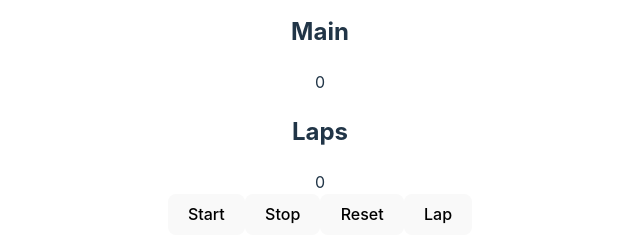
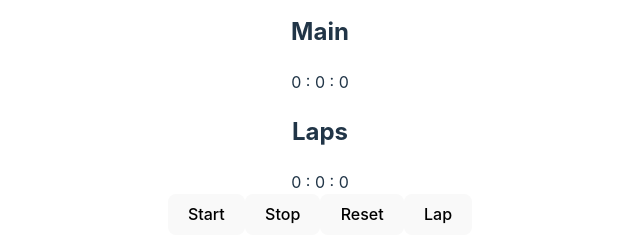
Before and after one commit to mendeczka/stopwatch-ag, a React (Vite) app: page / in a window 1280 px wide. Shown: the part 215-456 px from the top of the page, without its empty margins (320-960 px from the left). Built offline with nearby package versions, Linux system fonts and the light colour scheme.

Commit message:
Added minutes, second and milisec

```diff
--- a/src/components/TimeDisplay/TimeDisplay.tsx
+++ b/src/components/TimeDisplay/TimeDisplay.tsx
@@ -1,10 +1,15 @@
 import {TimeDisplayProps} from "../../types/time.ts";
 
 export const TimeDisplay = ({label, time}: TimeDisplayProps) => {
+
+    const minutes = Math.floor(time / 60000);
+    const seconds = Math.floor((time% 60000) / 1000);
+    const miliseconds = Math.floor(time % 1000) / 100;
+
     return (
         <div>
             <h2>{label}</h2>
-            <div>{time}</div>
+            <div>{minutes} : {seconds} : {miliseconds}</div>
         </div>
     );
 };
```
